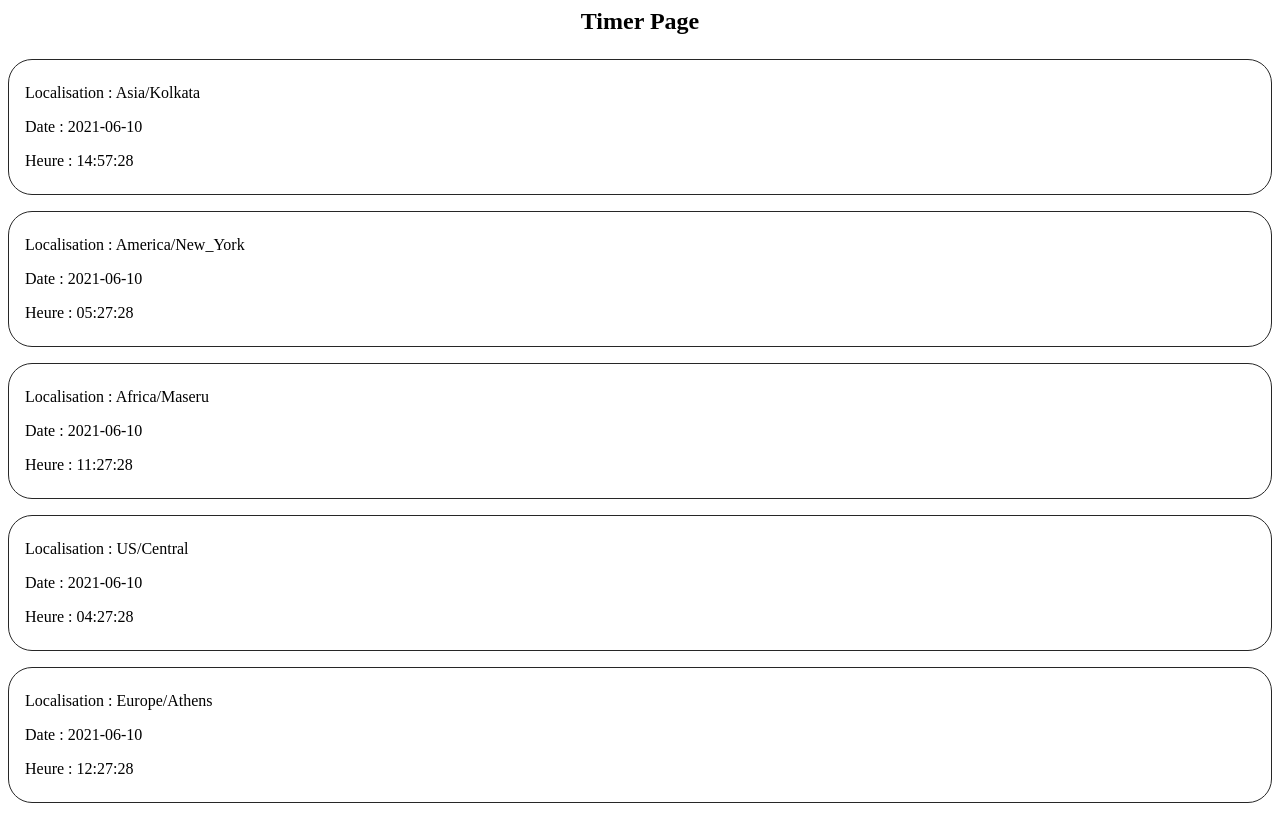
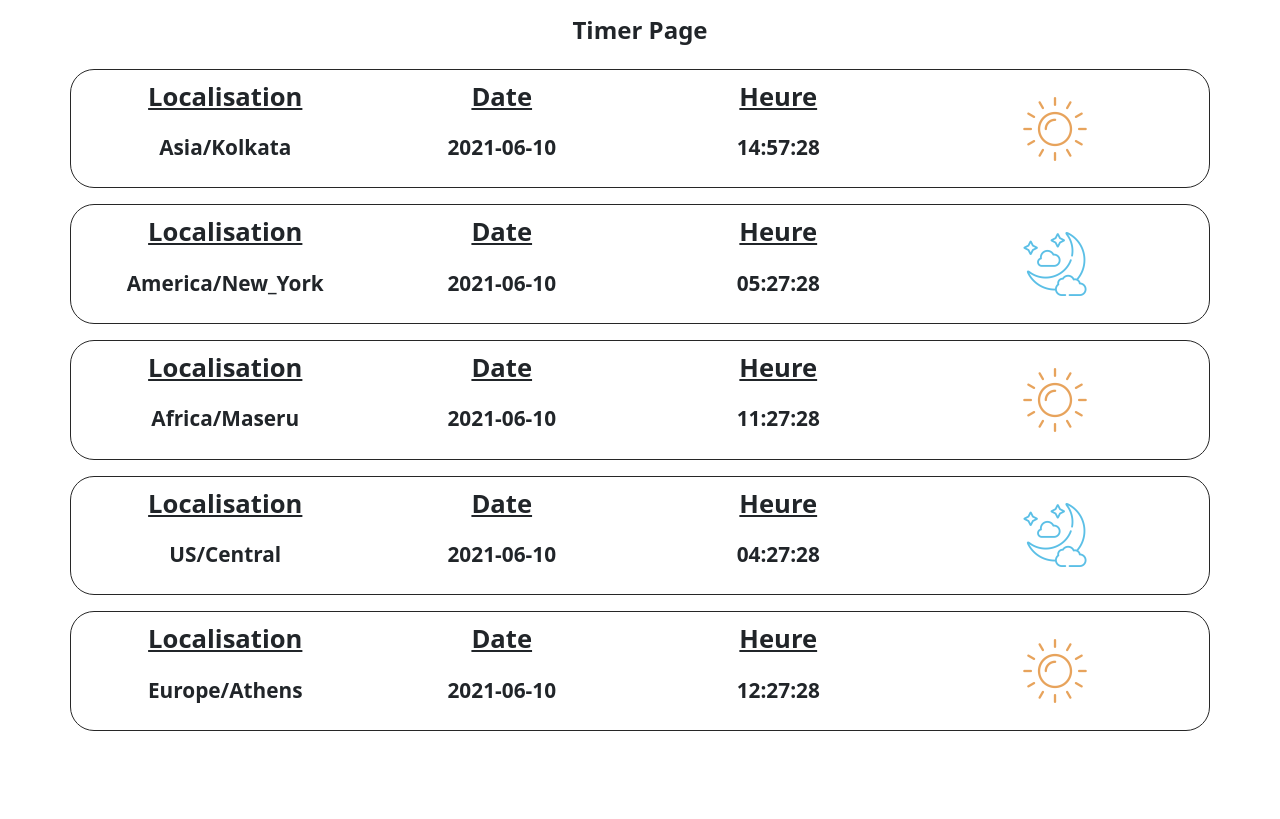
Before and after one commit to wezerg/demo-weather_report-django, a Django app: page /timer/ in a window 1280 px wide. After the commit the page ends 731 px from the top, so only its background shows below. Run offline with Django 3.2, Linux system fonts and the light colour scheme.

Commit message:
Add style for view html

```diff
--- a/mysite/timer/static/timer/javascript.js
+++ b/mysite/timer/static/timer/javascript.js
@@ -1,5 +1,5 @@
 setInterval(() => {
-    fetch("test1", {
+    fetch("refreshTime", {
         method: "GET",
         headers: {
             'X-Requested-With': 'XMLHttpRequest',
@@ -11,8 +11,17 @@ setInterval(() => {
         return response.json()
     }).then(function(response){
         for (const loc of response.message) {
-            document.getElementById(loc.localisation).children[1].innerHTML = "Date : " + loc.date
-            document.getElementById(loc.localisation).children[2].innerHTML = "Heure : " + loc.heure
+            document.getElementById(loc.localisation).children[1].children[1].innerHTML = loc.date
+            document.getElementById(loc.localisation).children[2].children[1].innerHTML = loc.heure
+            let hour = parseInt(loc.heure.substring(0,2));
+            if (hour > 6 && hour < 19) {
+                document.getElementById(loc.localisation).children[3].children[0].setAttribute("src", "../../static/timer/sun.png");
+                document.getElementById(loc.localisation).children[3].children[0].classList.replace('imgNight', 'imgDay');
+            }
+            else{
+                document.getElementById(loc.localisation).children[3].children[0].setAttribute("src", "../../static/timer/night.png");
+                document.getElementById(loc.localisation).children[3].children[0].classList.replace('imgDay', 'imgNight');
+            }
         }
     })
 }, 1000);
--- a/mysite/timer/static/timer/style.css
+++ b/mysite/timer/static/timer/style.css
@@ -3,9 +3,38 @@ h3{
     font-weight: 700;
     text-align: center;
 }
-.blocDate{
+.rowInfo{
+    transition: all ease-in-out 0.3s;
     border: 1px solid #272727;
     border-radius: 1.5em;
-    margin-bottom: 1em;
     padding: 0.5em 1em;
 }
+.rowInfo:hover{
+    transition: all ease-in-out 0.3s;
+    transform: scale(1.01);
+    border: 1px solid #41a3ff;
+    color: #41a3ff;
+}
+.blocImage{
+    display: flex;
+    align-items: center;
+    justify-content: center;
+}
+.title{
+    font-size: 1.6em;
+    font-weight: 800;
+    text-decoration: underline;
+}
+.info{
+    font-size: 1.3em;
+    font-weight: 700;
+}
+.imgInfo{
+    width: 4em;
+}
+.imgNight{
+    filter: brightness(1) invert(0.6) sepia(0.6) hue-rotate(151deg) saturate(350%);
+}
+.imgDay{
+    filter: brightness(1) invert(0.6) sepia(0.6) hue-rotate(350deg) saturate(350%);
+}
--- a/mysite/timer/templates/timer/index.html
+++ b/mysite/timer/templates/timer/index.html
@@ -1,16 +1,36 @@
+<link href="https://cdn.jsdelivr.net/npm/bootstrap@5.0.1/dist/css/bootstrap.min.css" rel="stylesheet" integrity="sha384-+0n0xVW2eSR5OomGNYDnhzAbDsOXxcvSN1TPprVMTNDbiYZCxYbOOl7+AMvyTG2x" crossorigin="anonymous">
 {% load static %}
 <link rel="stylesheet" type="text/css" href="{% static 'timer/style.css' %}">
+<div class="container">
+    <div class="row my-3">
+        <div class="col-12">
             <h3>Timer Page</h3>
+        </div>
+    </div>
     {% if tabDates %}
         {% for date in tabDates %}
-    <div id="{{date.localisation}}" class="blocDate">
-        <p>Localisation : {{ date.localisation }}</p>
-        <p>Date : {{ date.date }}</p>
-        <p>Heure : {{ date.heure }}</p>
+        <div id="{{date.localisation}}" class="row rowInfo my-3">
+            <div class="col-3 text-center">
+                <p class="title">Localisation</p>
+                <p class="info">{{ date.localisation }}</p>
+            </div>
+            <div class="col-3 text-center">
+                <p class="title">Date</p>
+                <p class="info">{{ date.date }}</p>
+            </div>
+            <div class="col-3 text-center">
+                <p class="title">Heure</p>
+                <p class="info">{{ date.heure }}</p>
+            </div>
+            <div class="col-3 text-center blocImage">
+                <img src="../../static/timer/sun.png" class="imgInfo imgNight">
+            </div>
         </div>
         {% endfor %}
     {% else %}
         <p>No Timer are available.</p>
     {% endif %}
+</div>
 {% load static %}
 <script src="{% static 'timer/javascript.js' %}"></script>
+<script src="https://cdn.jsdelivr.net/npm/bootstrap@5.0.1/dist/js/bootstrap.bundle.min.js" integrity="sha384-gtEjrD/SeCtmISkJkNUaaKMoLD0//ElJ19smozuHV6z3Iehds+3Ulb9Bn9Plx0x4" crossorigin="anonymous"></script>
--- a/mysite/timer/urls.py
+++ b/mysite/timer/urls.py
@@ -5,5 +5,5 @@ from . import views
 app_name = 'timer'
 urlpatterns = [
     path('', views.index, name='index'),
-    path('test1', views.test1, name="test1")
+    path('refreshTime', views.refreshTime, name="refreshTime")
 ]
--- a/mysite/timer/views.py
+++ b/mysite/timer/views.py
@@ -53,7 +53,7 @@ def index(request):
     }
     return render(request, 'timer/index.html', context)
 
-def test1(request):
+def refreshTime(request):
     gt = GetTime()
     tab_dates = gt.get_all()
     return JsonResponse({"message": tab_dates })
```
Also changed, not shown: mysite/timer/static/timer/night.png (added), mysite/timer/static/timer/sun.png (added). Lines whose indentation alone changed are shown as unchanged.
